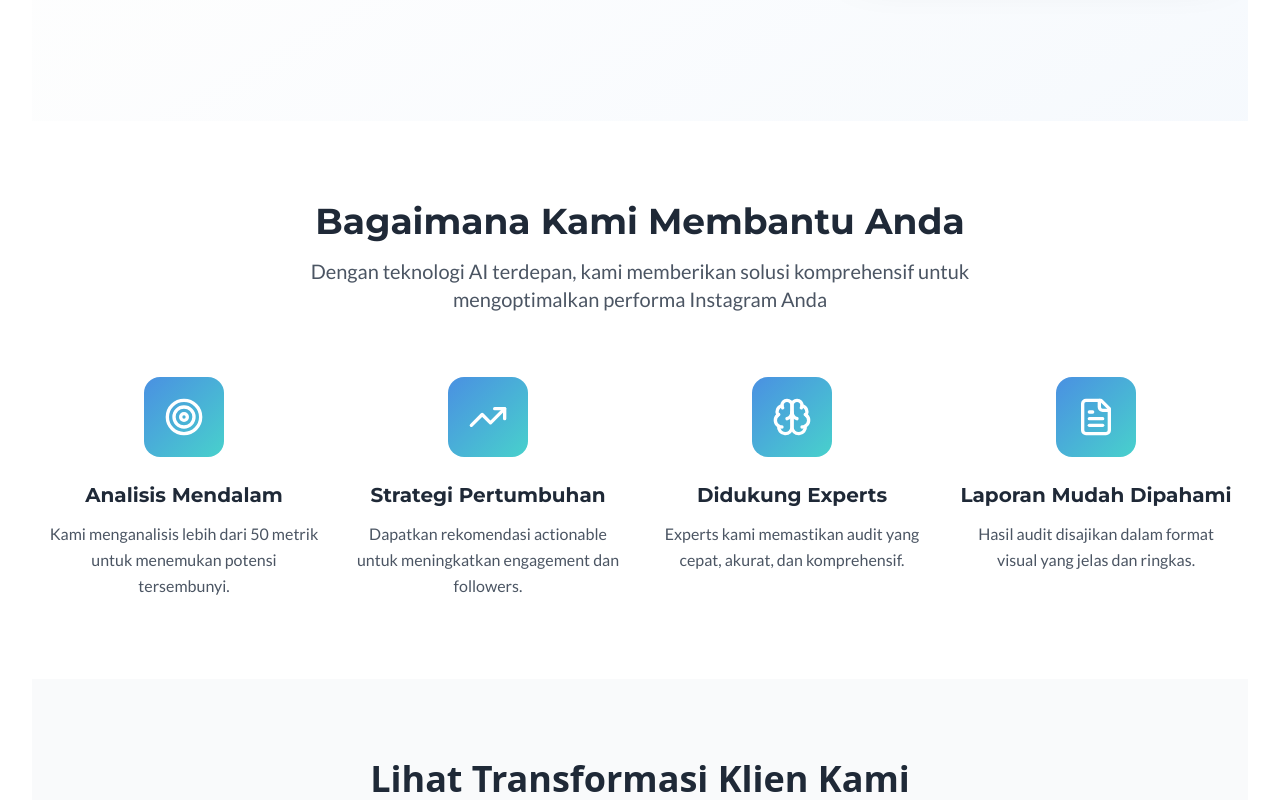
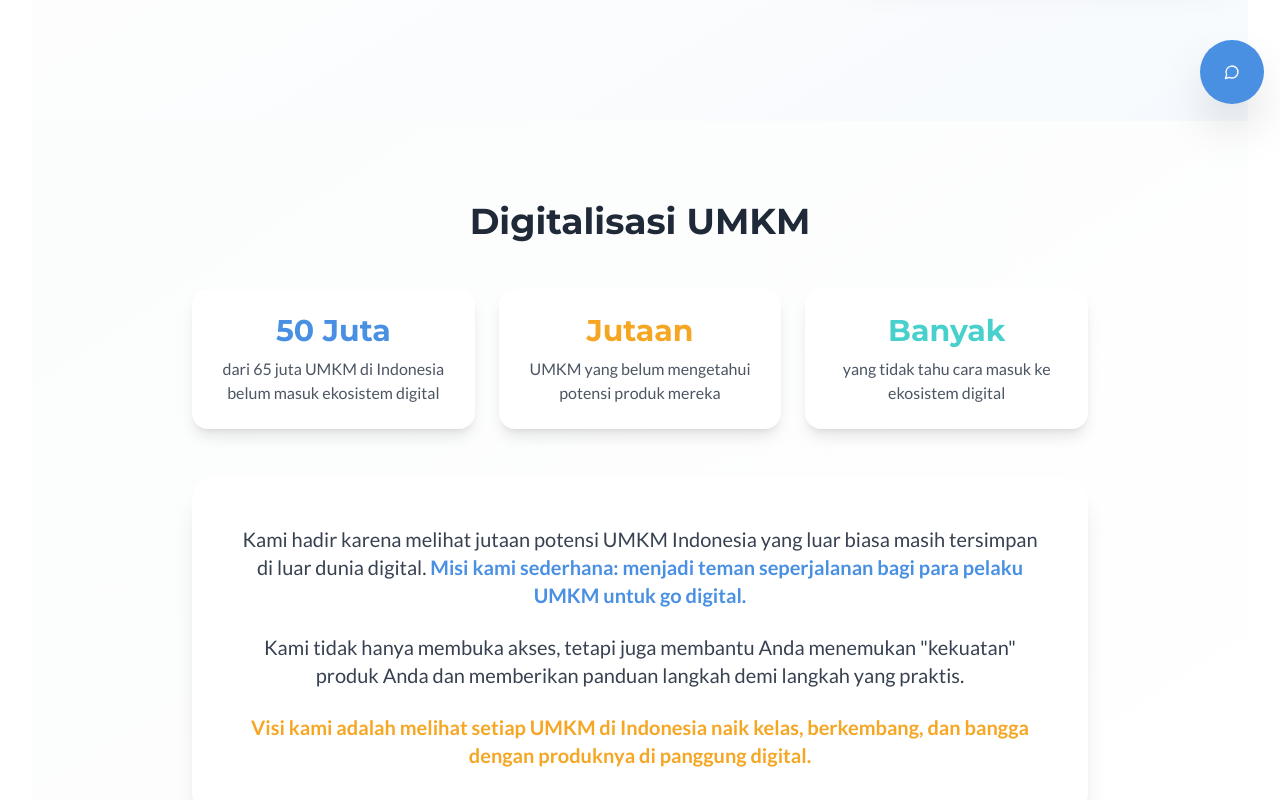
Before and after one commit to EuphoriaRR/radiant-aura-gleam, a React (Vite) app: page / in a window 1280 px wide. Shown: the part 680-1480 px from the top of the page. Built offline with nearby package versions, Linux system fonts and the light colour scheme.

Commit message:
Add UMKM Digitalization section
Adds a new section below the hero section to highlight the company's mission to help Indonesian UMKM go digital.

```diff
--- /dev/null
+++ b/src/components/UMKMSection.tsx
@@ -0,0 +1,67 @@
+
+const UMKMSection = () => {
+  return (
+    <section className="py-12 sm:py-16 lg:py-20 bg-gradient-to-br from-muted/50 to-white">
+      <div className="container mx-auto px-4 sm:px-6 lg:px-8">
+        <div className="max-w-4xl mx-auto">
+          {/* Header */}
+          <div className="text-center mb-8 sm:mb-12">
+            <h2 className="text-2xl sm:text-3xl lg:text-4xl font-montserrat font-bold text-gray-800 mb-4">
+              Digitalisasi UMKM
+            </h2>
+          </div>
+
+          {/* Statistics */}
+          <div className="grid md:grid-cols-3 gap-4 sm:gap-6 mb-8 sm:mb-12">
+            <div className="bg-white p-4 sm:p-6 rounded-2xl shadow-lg text-center">
+              <div className="text-2xl sm:text-3xl font-montserrat font-bold text-primary mb-2">
+                50 Juta
+              </div>
+              <p className="text-sm sm:text-base font-lato text-gray-600">
+                dari 65 juta UMKM di Indonesia belum masuk ekosistem digital
+              </p>
+            </div>
+
+            <div className="bg-white p-4 sm:p-6 rounded-2xl shadow-lg text-center">
+              <div className="text-2xl sm:text-3xl font-montserrat font-bold text-secondary mb-2">
+                Jutaan
+              </div>
+              <p className="text-sm sm:text-base font-lato text-gray-600">
+                UMKM yang belum mengetahui potensi produk mereka
+              </p>
+            </div>
+
+            <div className="bg-white p-4 sm:p-6 rounded-2xl shadow-lg text-center">
+              <div className="text-2xl sm:text-3xl font-montserrat font-bold text-accent mb-2">
+                Banyak
+              </div>
+              <p className="text-sm sm:text-base font-lato text-gray-600">
+                yang tidak tahu cara masuk ke ekosistem digital
+              </p>
+            </div>
+          </div>
+
+          {/* Main Content */}
+          <div className="bg-white p-6 sm:p-8 lg:p-12 rounded-3xl shadow-xl">
+            <div className="text-center">
+              <p className="text-base sm:text-lg lg:text-xl font-lato text-gray-700 leading-relaxed mb-6">
+                Kami hadir karena melihat jutaan potensi UMKM Indonesia yang luar biasa masih tersimpan di luar dunia digital.
+                <span className="text-primary font-semibold"> Misi kami sederhana: menjadi teman seperjalanan bagi para pelaku UMKM untuk go digital.</span>
+              </p>
+
+              <p className="text-base sm:text-lg lg:text-xl font-lato text-gray-700 leading-relaxed mb-6">
+                Kami tidak hanya membuka akses, tetapi juga membantu Anda menemukan "kekuatan" produk Anda dan memberikan panduan langkah demi langkah yang praktis.
+              </p>
+
+              <p className="text-base sm:text-lg lg:text-xl font-lato text-gray-700 leading-relaxed">
+                <span className="text-secondary font-semibold">Visi kami adalah melihat setiap UMKM di Indonesia naik kelas, berkembang, dan bangga dengan produknya di panggung digital.</span>
+              </p>
+            </div>
+          </div>
+        </div>
+      </div>
+    </section>
+  );
+};
+
+export default UMKMSection;
--- a/src/pages/Index.tsx
+++ b/src/pages/Index.tsx
@@ -1,6 +1,7 @@
 
 import Header from '@/components/Header';
 import HeroSection from '@/components/HeroSection';
+import UMKMSection from '@/components/UMKMSection';
 import Features from '@/components/Features';
 import CaseStudies from '@/components/CaseStudies';
 import Pricing from '@/components/Pricing';
@@ -10,22 +11,22 @@ import Chatbot from '@/components/Chatbot';
 
 const Index = () => {
   return (
-    // Ganti kode lama Anda dengan yang ini di index.tsx
     <div className="flex flex-col min-h-screen">
       <Header />
 
-  {/* Konten utama sekarang dibungkus oleh <main> yang menjadi container */}
+      {/* Main content container */}
       <main className="w-full flex-1 max-w-[1440px] mx-auto px-4 sm:px-6 lg:px-8">
         <HeroSection />
+        <UMKMSection />
         <Features />
         <CaseStudies />
         <Pricing />
+      </main>
 
-  </main>
       <FinalCTA />
       <Footer />
 
-  {/* Chatbot biasanya memiliki posisi fixed/absolute, jadi penempatannya di sini sudah baik */}
+      <Chatbot />
     </div>
   );
 };
```
Lines whose indentation alone changed are shown as unchanged.
